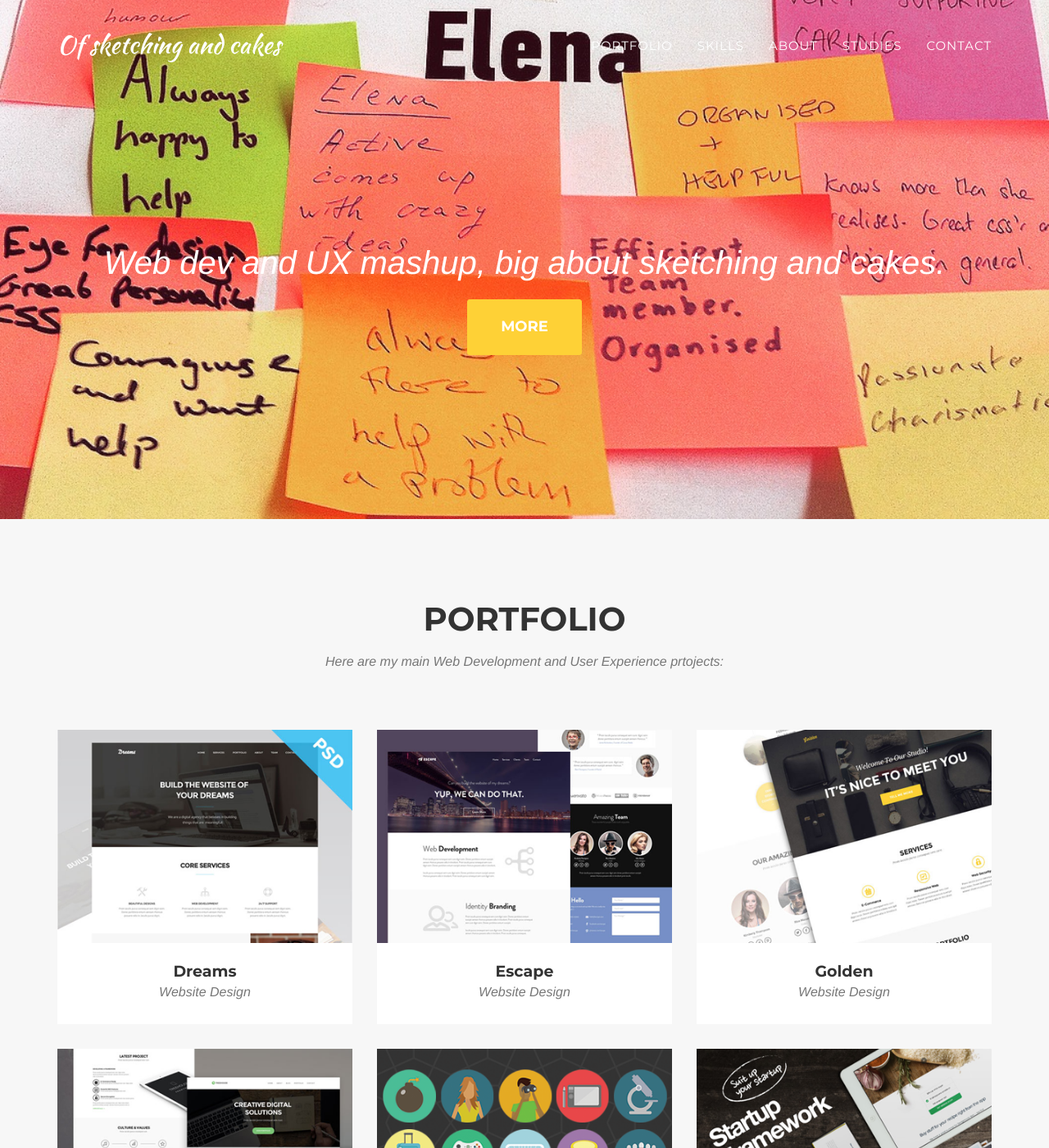
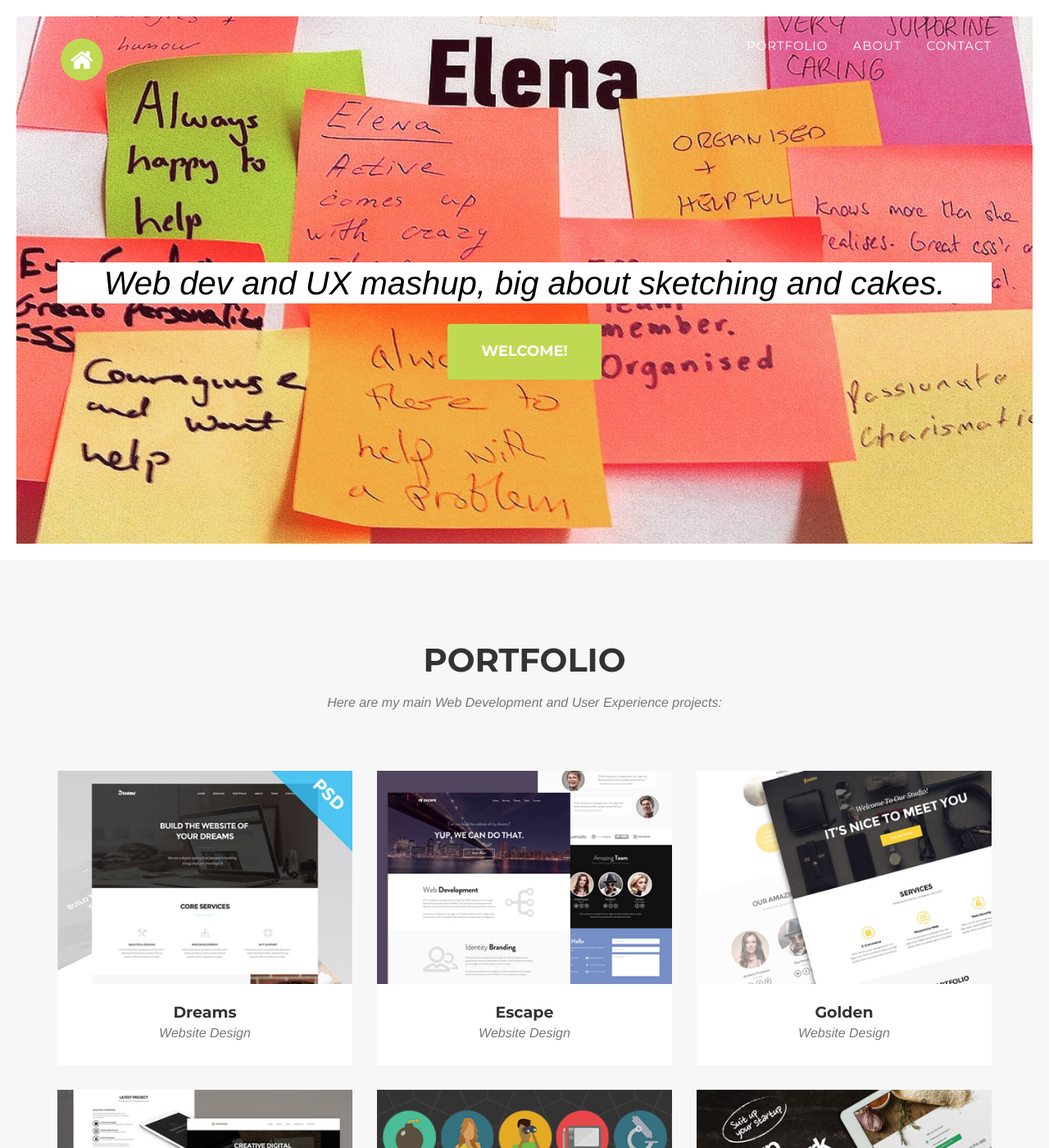
Before and after one commit to elenamvk/elenamvk.github.io, a Jekyll site: the page built from index.html, in a window 1280 px wide and 1400 px high. Shown: the whole window at 82% size. Built offline with Jekyll 4.4.1, drawn with Linux system fonts in a browser that asks for light colours; some web fonts are replaced.

Commit message:
way better

```diff
--- a/_config.yml
+++ b/_config.yml
@@ -17,8 +17,8 @@ exclude: ['README.md', 'GEMFILE', 'GEMFILE.lock']
 
 # Color settings (hex-codes without the leading hash-tag)
 color:
-  primary: fed136
-  secondary: fec503
+  primary: bfd952
+  secondary: 9cb82f
   secondary-dark: 333
 
 # Team names, titles and social links
--- a/_includes/css/agency.css
+++ b/_includes/css/agency.css
@@ -267,6 +267,7 @@ header {
     text-align: center;
     color: #fff;
     background-attachment: scroll;
+    margin: 20px;
     background-image: url(../img/header-bg.jpg);
     background-position: center center;
     background-repeat: none;
@@ -284,6 +285,9 @@ header .intro-text {
 header .intro-text .intro-lead-in {
     margin-bottom: 25px;
     font-family: "Droid Serif","Helvetica Neue",Helvetica,Arial,sans-serif;
+    background: white;
+    color: black;
+    padding: 5px;
     font-size: 22px;
     font-style: italic;
     line-height: 22px;
--- a/_includes/header.html
+++ b/_includes/header.html
@@ -9,7 +9,12 @@
                     <span class="icon-bar"></span>
                     <span class="icon-bar"></span>
                 </button>
-                <a class="navbar-brand page-scroll" href="#page-top">{{site.title}}</a>
+                <a class="navbar-brand page-scroll" href="#page-top">
+                <span class="fa-stack">
+                    <i class="fa fa-circle fa-stack-2x text-primary"></i>
+                    <i class="fa fa-home fa-stack-1x fa-inverse"></i>
+                </span>
+                </a>
             </div>
 
             <!-- Collect the nav links, forms, and other content for toggling -->
@@ -19,17 +24,17 @@
                         <a href="#page-top"></a>
                     </li>
                     <li>
-                        <a class="page-scroll" href="#portfolio">portfolio</a>
+                        <a class="page-scroll" href="#portfolio">Portfolio</a>
                     </li>
+<!--                     <li>
+                        <a class="page-scroll" href="#skills">Skills</a>
+                    </li> -->
                     <li>
-                        <a class="page-scroll" href="#skills">skills</a>
+                        <a class="page-scroll" href="#about">About</a>
                     </li>
-                    <li>
-                        <a class="page-scroll" href="#about">about</a>
-                    </li>
-                    <li>
-                        <a class="page-scroll" href="#studies">studies</a>
-                    </li>
+<!--                     <li>
+                        <a class="page-scroll" href="#studies">Studies</a>
+                    </li> -->
                     <li>
                         <a class="page-scroll" href="#contact">Contact</a>
                     </li>
@@ -47,7 +52,7 @@
                 <div class="intro-lead-in">Web dev and UX mashup, big about sketching and cakes.
 
 </div>
-                <a href="#services" class="page-scroll btn btn-xl">more</a>
+                <a href="#portfolio" class="page-scroll btn btn-xl">welcome!</a>
             </div>
         </div>
     </header>
--- a/_includes/portfolio_grid.html
+++ b/_includes/portfolio_grid.html
@@ -4,7 +4,7 @@
             <div class="row">
                 <div class="col-lg-12 text-center">
                     <h2 class="section-heading">Portfolio</h2>
-                    <h3 class="section-subheading text-muted">Here are my main Web Development and User Experience prtojects:</h3>
+                    <h3 class="section-subheading text-muted">Here are my main Web Development and User Experience projects:</h3>
                 </div>
             </div>
             <div class="row">
```
